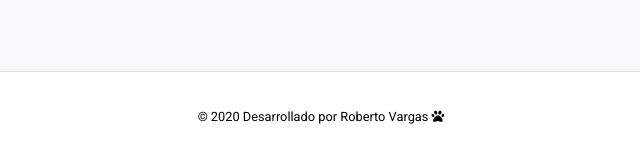
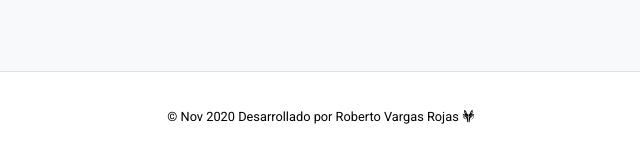
Before and after one commit to tcu-677/Cartas-OficiosAPP, a Django app: page / in a window 1280 px wide. Shown: the part 1292-1436 px from the top of the page, without its empty margins (319-959 px from the left). Run offline with Django 3.2, Linux system fonts and the light colour scheme; parts of the project's set-up code (start-up, migrations or seed data) failed here and were passed over; some libraries are stand-ins or nearby versions.

Commit message:
Adding month in the footer

```diff
--- a/appOficios/oficios/templates/oficios/base.html
+++ b/appOficios/oficios/templates/oficios/base.html
@@ -79,7 +79,7 @@
         <footer class="page-footer font-small ">
             <!-- Copyright -->
             <div class="footer-copyright text-center py-3">
-                <small class="footer-small">© {% now "Y" %} Desarrollado por Roberto Vargas <i class="fas fa-paw"></i></small>
+                <small class="footer-small">© {% now "M Y" %} Desarrollado por Roberto Vargas Rojas <i class="fab fa-wolf-pack-battalion"></i></small>
             </div>
             <!-- Copyright -->
         </footer>
```
